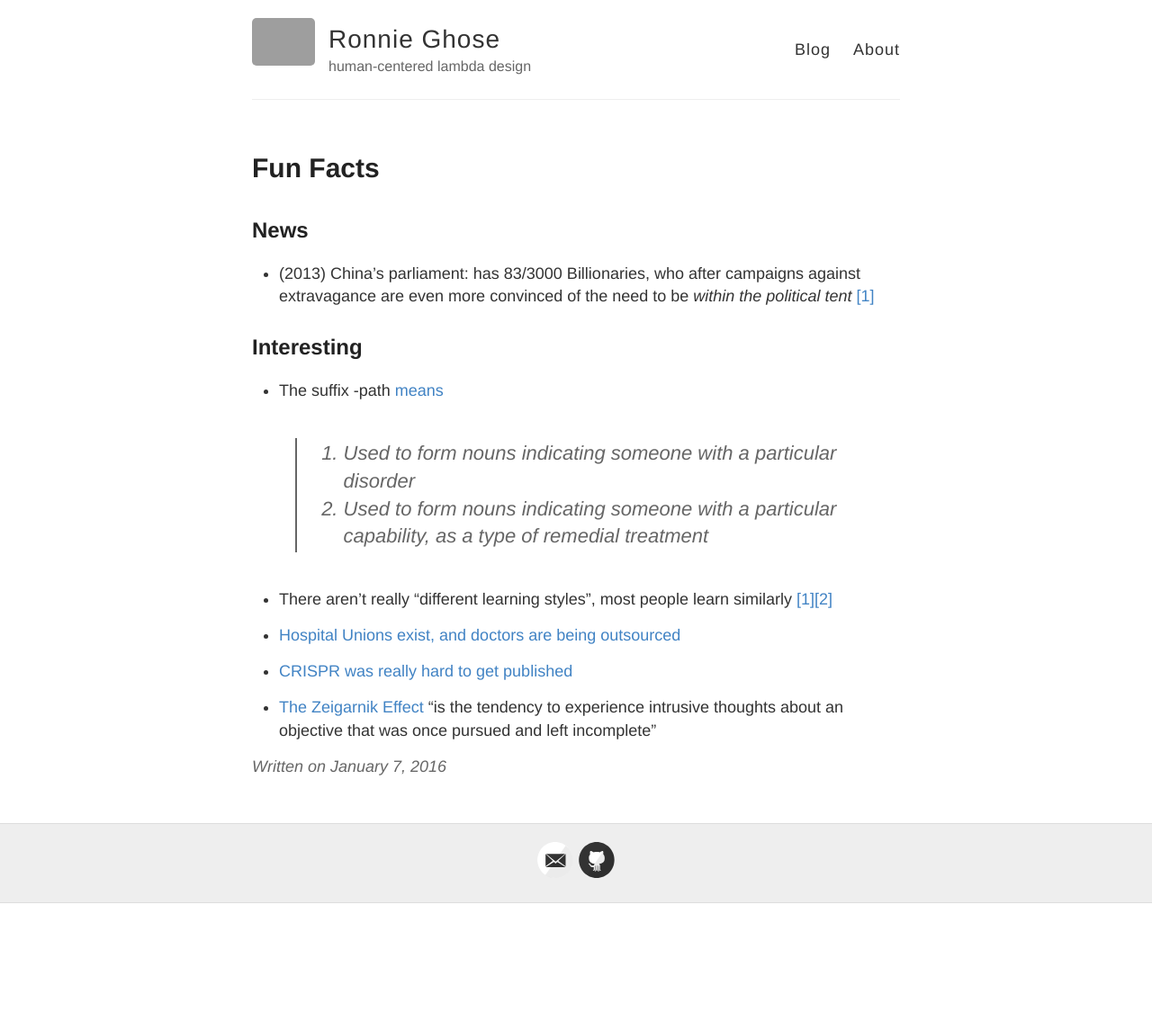
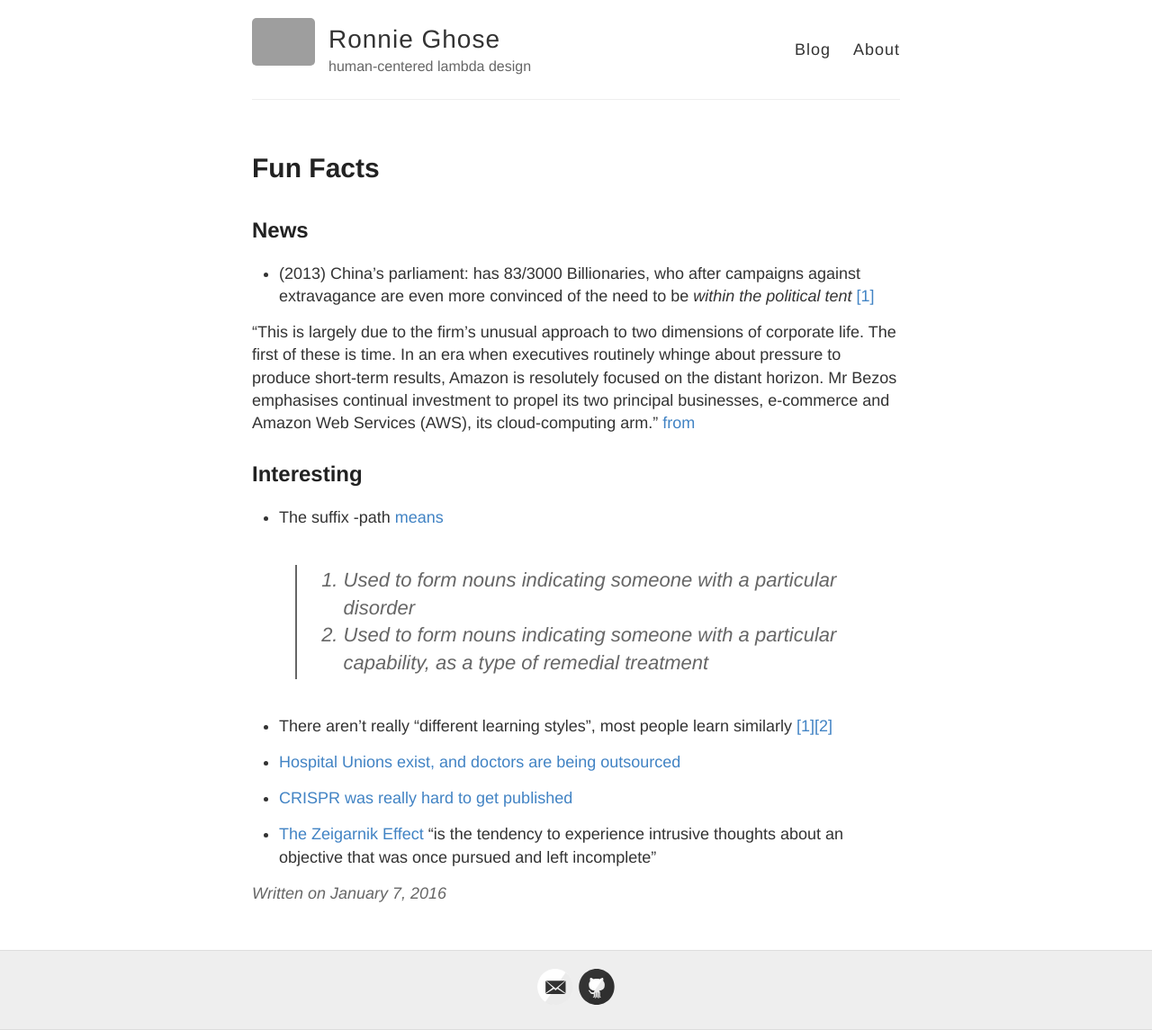
Before and after one commit to RONNCC/ronncc.github, a Jekyll site: the page built from _posts/2016-1-7-fun-facts.md, in a window 1280 px wide. Shown: the whole page at 90% size. Built offline with Jekyll 4.4.1, drawn with Linux system fonts in a browser that asks for light colours; comment, search, counter and statistics services are not loaded; before the commit the page ends 1004 px from its top, so only the background shows below that; grey boxes are pictures that could not be loaded.

Commit message:
Updated 2016-1-7-fun-facts.md

```diff
--- a/_posts/2016-1-7-fun-facts.md
+++ b/_posts/2016-1-7-fun-facts.md
@@ -17,6 +17,8 @@ type: post
 
 - (2013) China's parliament: has 83/3000 Billionaries, who after campaigns against extravagance are even more convinced of the need to be *within the political tent* [[1]](http://webcache.googleusercontent.com/search?q=cache:foI8v8alIe4J:www.ft.com/cms/s/0/4568598e-8731-11e2-9dd7-00144feabdc0.html+&cd=1&hl=en&ct=clnk&gl=us#axzz3wdzGb3Ws)
 
+"This is largely due to the firm’s unusual approach to two dimensions of corporate life. The first of these is time. In an era when executives routinely whinge about pressure to produce short-term results, Amazon is resolutely focused on the distant horizon. Mr Bezos emphasises continual investment to propel its two principal businesses, e-commerce and Amazon Web Services (AWS), its cloud-computing arm." [from](http://www.economist.com/news/leaders/21719487-amazon-has-potential-meet-expectations-investors-success-will-bring-big)
+
 ## Interesting
 
 - The suffix -path [means](https://en.wiktionary.org/wiki/-path#English)
```
